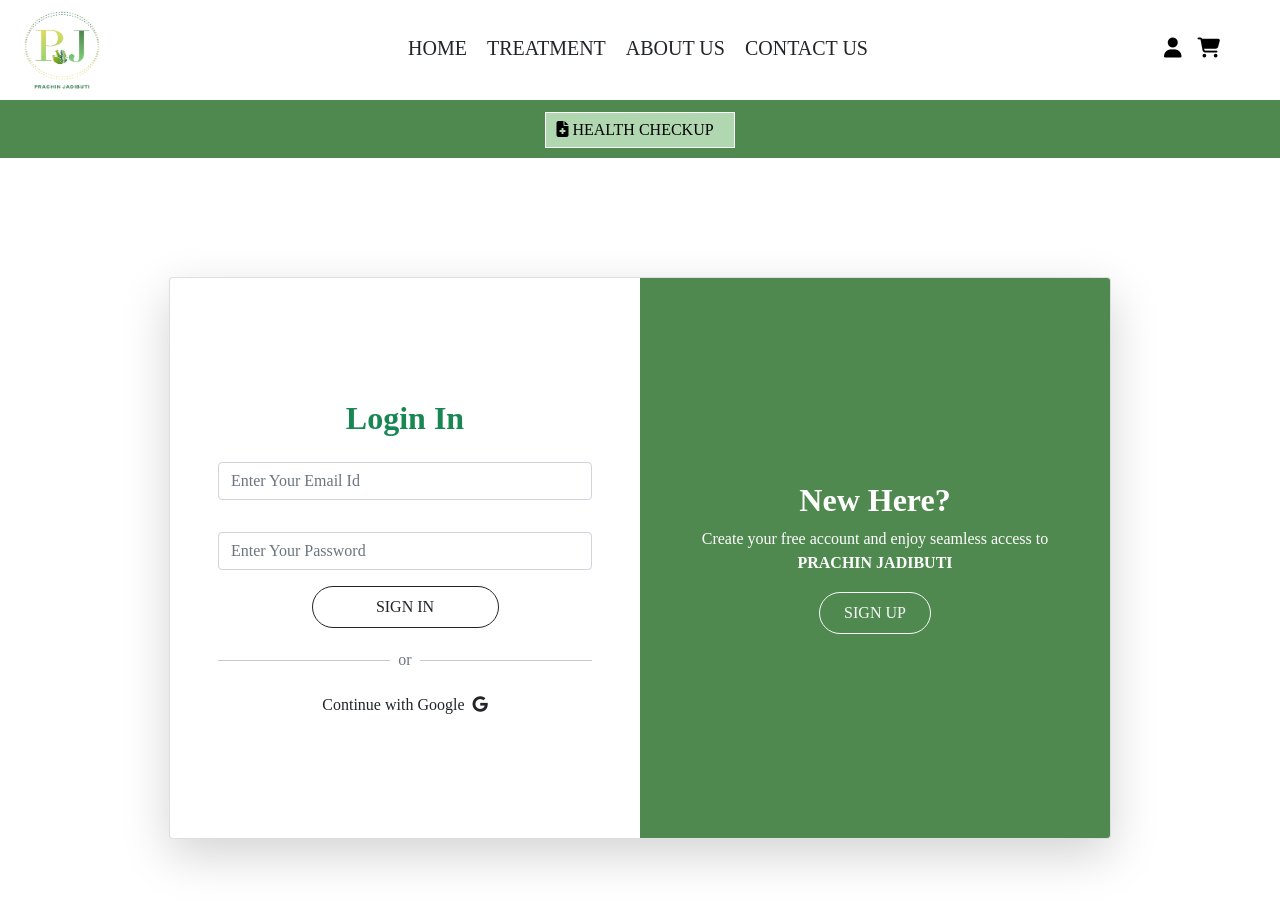
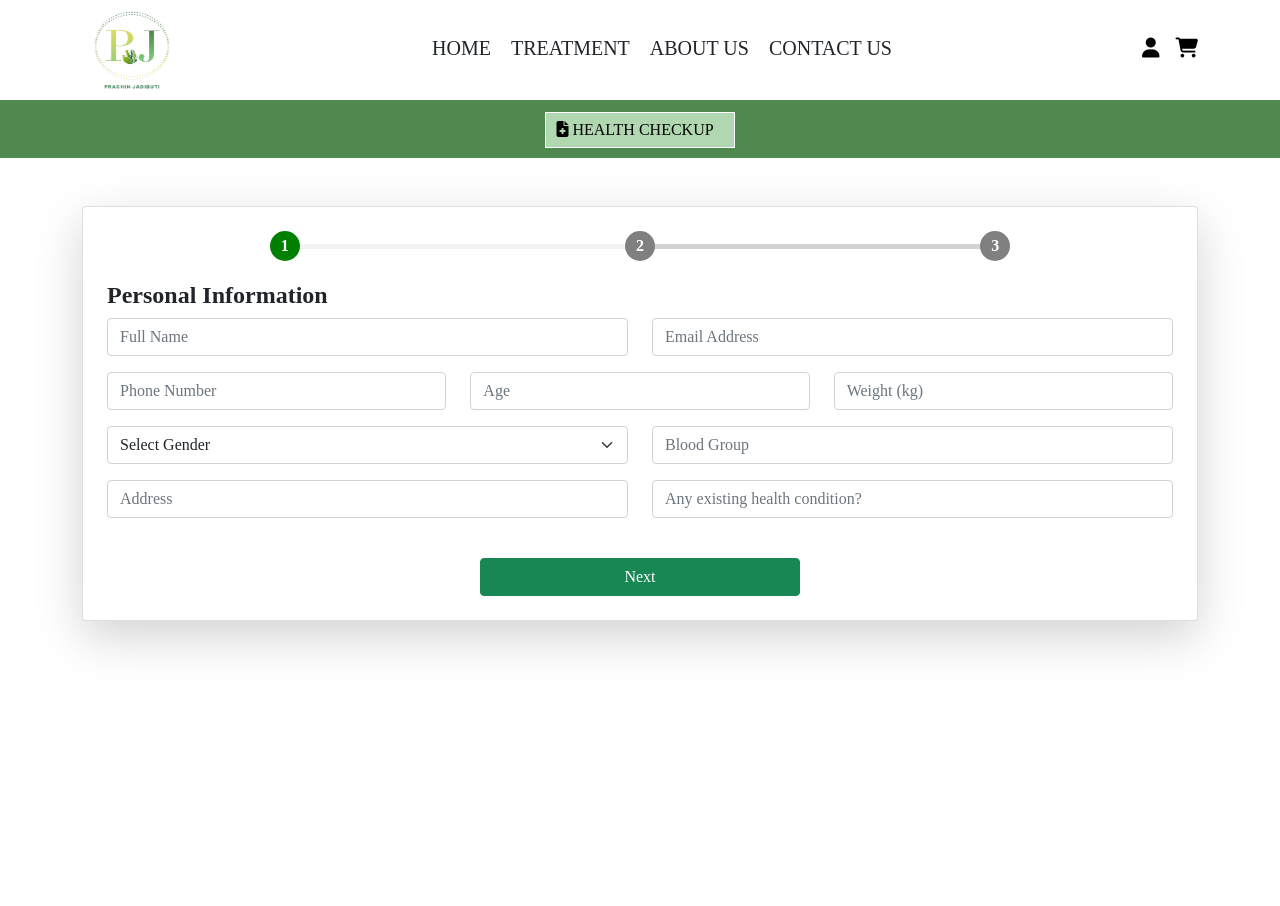
Before and after one commit to yashsoni3012/pj_26, a React (Vite) app: page /health in a window 1280 px wide. Shown: the top 906 px of the page. After the commit the page ends 800 px from the top, so only its background shows below. Built offline with nearby package versions, Linux system fonts and the light colour scheme.

Commit message:
first commit

```diff
--- a/package.json
+++ b/package.json
@@ -10,8 +10,10 @@
     "preview": "vite preview"
   },
   "dependencies": {
+    "bootstrap": "^5.3.3",
     "framer-motion": "^12.4.7",
     "react": "^19.0.0",
+    "react-bootstrap": "^2.10.9",
     "react-dom": "^19.0.0",
     "react-router-dom": "^7.2.0"
   },
--- a/src/App.jsx
+++ b/src/App.jsx
@@ -7,6 +7,7 @@ import Carousel from './components/Carousel/Carousel'
 import Cards from './components/Cards/Cards'
 import Login from './Login_signUp/Login'
 import Signup from './Login_signUp/Signup'
+import PersonalInfo from './Health_Checkup/PersonalInfo'
 
 
 function App() {
@@ -16,7 +17,7 @@ function App() {
       <div>
 
         <BrowserRouter>
-          <Navbar />
+        <Navbar />
           <Routes>
             <Route path='/' element={<Home />} />
             <Route path='treatment' element />
@@ -24,7 +25,10 @@ function App() {
             <Route path='contactus' element />
             <Route path="/login" element={<Login />} />
             <Route path="/signup" element={<Signup />} />
-            <Route path="*" element={<Login />} /> {/*{Default route }
+            <Route path="*" element={<Login />} />
+            <Route path='/health' element={<PersonalInfo/>} />
+            {/*{Default route }
+
 
             {/* <Route path='/login' element={<Login/>} /> */}
             {/* <Route path='/signup' element={<Signup/>} /> */}
--- /dev/null
+++ b/src/Health_Checkup/PersonalInfo.css
@@ -0,0 +1,97 @@
+/* new css */
+.progress-container {
+  width: 100%;
+  display: flex;
+  justify-content: center;
+  margin-bottom: 20px;
+}
+
+.progress-bar-custom {
+  width: 100%;
+  display: flex;
+  align-items: center;
+  justify-content: space-between;
+  position: relative;
+}
+
+.step {
+  display: flex;
+  align-items: center;
+  position: relative;
+  flex-grow: 1;
+  justify-content: center;
+}
+
+.circle {
+  width: 30px;
+  height: 30px;
+  border-radius: 50%;
+  background-color: gray;
+  display: flex;
+  align-items: center;
+  justify-content: center;
+  color: white;
+  font-weight: bold;
+  z-index: 1;
+}
+
+.circle.active {
+  background-color: green;
+}
+
+.line {
+  height: 5px;
+  flex-grow: 1;
+  background-color: lightgray;
+  position: absolute;
+  left: 50%;
+  right: -50%;
+  z-index: 0;
+}
+
+.line.filled {
+  background-color: green;
+  z-index: 0;
+}
+
+.line.partial {
+  background-color: #f2f2f2;
+  z-index: 0;
+}
+
+
+/*
+.progress-container {
+    width: 100%;
+    text-align: center;
+    position: relative;
+    margin-bottom: 20px;
+  } */
+/*
+  .progress-bar-custom {
+    display: flex;
+    justify-content: space-between;
+    align-items: center;
+    width: 100%;
+    position: relative;
+  } */
+/*
+  .step {
+    display: flex;
+    align-items: center;
+    flex: 1;
+  }
+
+  .circle {
+    width: 30px;
+    height: 30px;
+    background: #ddd;
+    color: white;
+    font-size: 14px;
+    display: flex;
+    align-items: center;
+    justify-content: center;
+    border-radius: 50%;
+    font-weight: bold;
+    transition: background 0.3s ease-in-out;
+  } */
--- /dev/null
+++ b/src/Health_Checkup/PersonalInfo.jsx
@@ -0,0 +1,128 @@
+import React, { useState } from "react";
+import { Form, Button, ProgressBar } from "react-bootstrap";
+import "../Health_Checkup/PersonalInfo.css";
+
+const MultiStepForm = () => {
+    const [step, setStep] = useState(1);
+    const totalSteps = 3;
+
+    // Handle Next and Previous
+    const handleNext = () =>
+        setStep((prev) => (prev < totalSteps ? prev + 1 : prev));
+    const handlePrev = () => setStep((prev) => (prev > 1 ? prev - 1 : prev));
+
+    return (
+        <div className="container my-5">
+            <div className="card shadow-lg p-4 rounded-4">
+                {/* Step Indicator */}
+                <div className="progress-container" style={{ width: "100%" }}>
+                    <div className="progress-bar-custom" style={{ width: "100%", display: "flex", justifyContent: "space-between" }}>
+                        {[1, 2, 3].map((num) => (
+                            <div key={num} className="step">
+                                <div className={`circle ${step >= num ? "active" : ""}`}>{num}</div>
+                                {num !== 3 && (
+                                    <div className={`line ${step > num ? "filled" : step === num ? "partial" : ""}`} />
+                                )}
+                            </div>
+                        ))}
+                    </div>
+                </div>
+
+                {/* Form Content */}
+                <Form>
+                    {step === 1 && (
+                        <>
+                            <h4><b>Personal Information</b></h4>
+                            <div className="row">
+                                <div className="col-md-6 mb-3">
+                                    <Form.Control type="text" placeholder="Full Name" />
+                                </div>
+                                <div className="col-md-6 mb-3">
+                                    <Form.Control type="email" placeholder="Email Address" />
+                                </div>
+                                <div className="col-md-4 mb-3">
+                                    <Form.Control type="text" placeholder="Phone Number" />
+                                </div>
+                                <div className="col-md-4 mb-3">
+                                    <Form.Control type="number" placeholder="Age" />
+                                </div>
+                                <div className="col-md-4 mb-3">
+                                    <Form.Control type="text" placeholder="Weight (kg)" />
+                                </div>
+                                <div className="col-md-6 mb-3">
+                                    <Form.Select>
+                                        <option>Select Gender</option>
+                                        <option>Male</option>
+                                        <option>Female</option>
+                                    </Form.Select>
+                                </div>
+                                <div className="col-md-6 mb-3">
+                                    <Form.Control type="text" placeholder="Blood Group" />
+                                </div>
+                                <div className="col-md-6 mb-3">
+                                    <Form.Control type="text" placeholder="Address" />
+                                </div>
+                                <div className="col-md-6 mb-3">
+                                    <Form.Control
+                                        type="text"
+                                        placeholder="Any existing health condition?"
+                                    />
+                                </div>
+                            </div>
+                        </>
+                    )}
+
+                    {step === 2 && (
+                        <>
+                            <h4>Medical History</h4>
+                            <div className="row">
+                                <div className="col-md-6 mb-3">
+                                    <Form.Control type="text" placeholder="Known Allergies" />
+                                </div>
+                                <div className="col-md-6 mb-3">
+                                    <Form.Control type="text" placeholder="Ongoing Medications" />
+                                </div>
+                                <div className="col-md-6 mb-3">
+                                    <Form.Control type="text" placeholder="Past Surgeries" />
+                                </div>
+                                <div className="col-md-6 mb-3">
+                                    <Form.Control type="text" placeholder="Chronic Diseases" />
+                                </div>
+                            </div>
+                        </>
+                    )}
+
+                    {step === 3 && (
+                        <>
+                            <h4>Review & Submit</h4>
+                            <p>Confirm your details before submitting.</p>
+                            <Form.Check
+                                type="checkbox"
+                                label="I confirm that all information provided is correct."
+                            />
+                        </>
+                    )}
+
+                    {/* Navigation Buttons */}
+                    <div className="d-flex justify-content-between mt-4">
+                        {step > 1 && (
+                            <Button
+                                variant="success"
+                                className="text-center justify-content-center d-flex"
+                                onClick={handlePrev}
+                                style={{ width: "30%", display: "block", margin: "0 auto" }}
+                            >
+                                Back
+                            </Button>
+                        )}
+                        <Button variant="success" onClick={handleNext} style={{ width: "30%", display: "block", margin: "0 auto" }}>
+                            {step === totalSteps ? "Submit" : "Next"}
+                        </Button>
+                    </div>
+                </Form>
+            </div>
+        </div>
+    );
+};
+
+export default MultiStepForm;
--- a/src/Home/Home.jsx
+++ b/src/Home/Home.jsx
@@ -32,12 +32,13 @@ import Footer from "../components/Footer/Footer";
 
 const fadeInUp = {
   hidden: { opacity: 0, y: 50 },
-  visible: { opacity: 1, y: 0, transition: { duration: 0.1 } },
+  visible: { opacity: 1, y: 0, transition: { duration: 1.5 } },
 };
 
 const Home = () => {
   return (
     <div>
+
 
       <motion.div
         variants={fadeInUp}
--- a/src/components/Benifits/Benifits.jsx
+++ b/src/components/Benifits/Benifits.jsx
@@ -113,10 +113,9 @@ const AyurvedicBenefits = () => {
                 </div>
             </div>
 
-            <div class="green-line mt-5"></div>
 
             <div className='mt-5'>
-                <img src={descriptionImg} className='w-100' />
+                <img src={descriptionImg} className='w-100 h-100'/>
             </div>
 
             <div class="green-line"></div>
--- a/src/components/Navbar/Navbar.css
+++ b/src/components/Navbar/Navbar.css
@@ -19,7 +19,7 @@
    margin: 0 10px;
    position: static;
 }
-.container-fluid img{
+.container img{
     height: 100px;
     width: 100px;
 }
--- a/src/components/Navbar/Navbar.jsx
+++ b/src/components/Navbar/Navbar.jsx
@@ -7,7 +7,7 @@ const Navbar = () => {
     return (
         <div className="navigationbar">
             <nav class="navbar navbar-expand-lg navbar-light bg-light p-0">
-                <div class="container-fluid">
+                <div class="container">
                     <a href="#">
                         <div>
                             <img src={logo} alt="Logo" />
@@ -35,14 +35,16 @@ const Navbar = () => {
                         </ul>
                     </div>
 
-                    <div >
-                    <Link to="/login"><i class="fa-solid fa-user fs-5 me-3" style={{color:"black"}}/></Link>
-                    <Link to="#"><i class="fa-solid fa-cart-shopping fs-5 me-5" style={{color:"black"}}></i></Link>
+                    <div>
+                    <Link to="/login"><i class="fa-solid fa-user fs-5  me-3" style={{color:"black"}}/></Link>
+                    <Link to="#"><i class="fa-solid fa-cart-shopping fs-5" style={{color:"black"}}></i></Link>
                     </div>
                 </div>
             </nav>
+
+            {/* personalInfo Button */}
             <div className="checkup text-center d-flex justify-content-center">
-                <button><i class="fa-solid fa-file-medical"></i> HEALTH CHECKUP</button>
+                <Link to="/health"><button><i class="fa-solid fa-file-medical"></i> HEALTH CHECKUP</button></Link>
             </div>
         </div>
 
```
Also changed, not shown: 1 other file (tests, documents, lock files or other folders).
